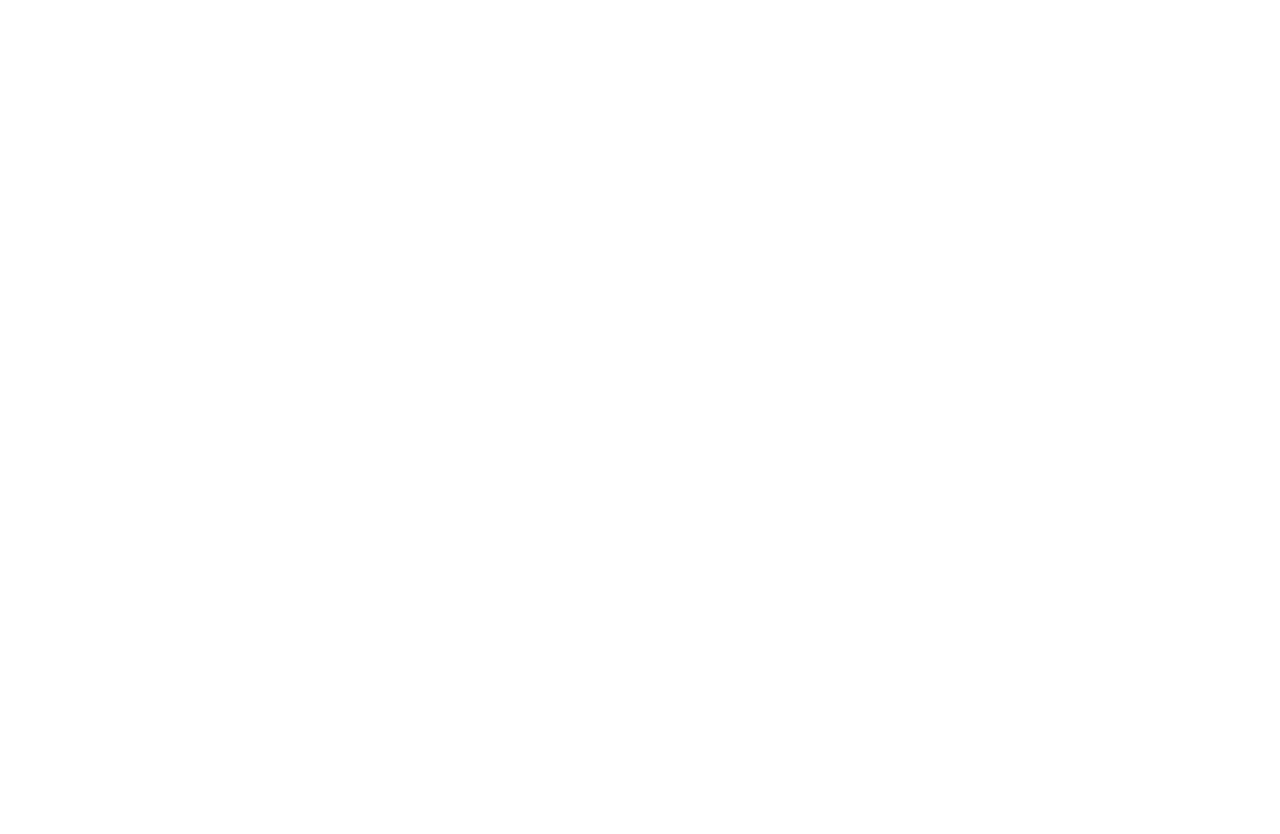
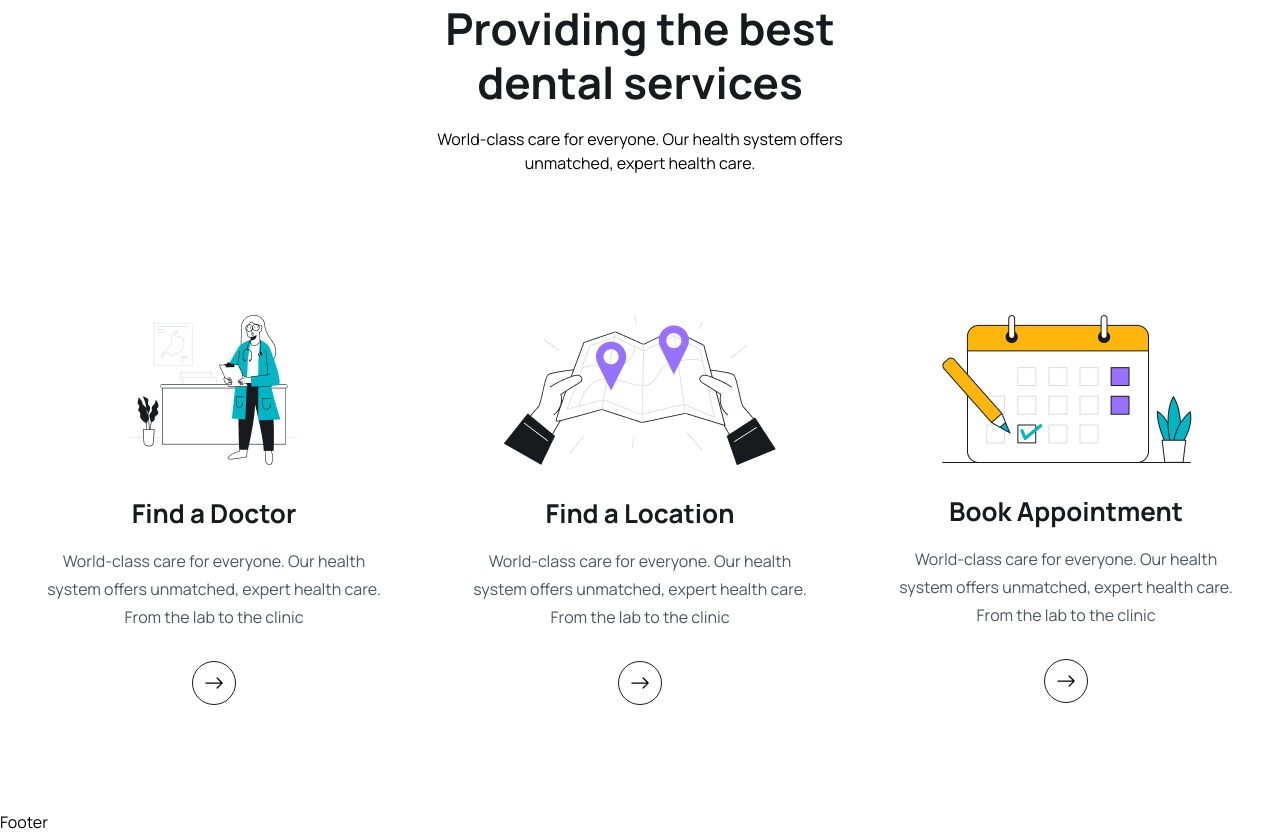
Before and after one commit to abdul8840/Dentalist, a React (Vite) app in the folder client/: page / in a window 1280 px wide. Shown: the part 840-1674 px from the top of the page. Before the commit the page ends 800 px from the top, so only its background shows below. Built offline with nearby package versions, Linux system fonts and the light colour scheme.

Commit message:
add highlights

```diff
--- a/client/src/App.css
+++ b/client/src/App.css
@@ -18,6 +18,7 @@
   top: 0;
   left: 0;
   z-index: 99999;
+  background: white;
   box-shadow: 3px 3px -8px 3px #ddd;
 }
 
--- a/client/src/pages/Home.jsx
+++ b/client/src/pages/Home.jsx
@@ -2,6 +2,12 @@
 import heroImg01 from "../assets/images/hero-img01.png"
 import heroImg02 from "../assets/images/hero-img02.png"
 import heroImg03 from "../assets/images/hero-img03.png"
+import { BsArrowRight } from "react-icons/bs"
+import { Link } from 'react-router-dom'
+import icon01 from "../assets/images/icon01.png"
+import icon02 from "../assets/images/icon02.png"
+import icon03 from "../assets/images/icon03.png"
+
 
 const Home = () => {
   return (
@@ -71,6 +77,69 @@
         {/* =============== hero section end ============== */}
 
 
+        <section>
+          <div className="container">
+            <div className="lg:w-[470px] mx-auto ">
+              <h2 className='heading text-center'>Providing the best dental services</h2>
+              <p className="text__para mt-[18px] text-center">
+                World-class care for everyone. Our health system offers unmatched, expert health care.
+              </p>
+            </div>
+
+            <div className="flex flex-wrap items-center justify-between flex-col md:flex-row gap-5 lg:gap-[30px] mt-[30px] lg:mt-[55px] ">
+              <div className="grid grid-cols-1 md:grid-cols-2 lg:grid-cols-3 gap-5 lg:gap-[30px] mt-[30px] lg:mt-[55px] ">
+
+                <div className="py-[30px] px-5 ">
+                  <div className="flex items-center justify-center">
+                    <img src={icon01} alt="" />
+                  </div>
+                  <div className="mt-[30px] ">
+                    <h2 className="text-[26px] leading-9 text-headingColor font-[700] text-center ">Find a Doctor</h2>
+                    <p className="text__para leading-7 text-textColor font-[400] mt-4 text-center">
+                    World-class care for everyone. Our health system offers unmatched, expert health care. From the lab to the clinic
+                    </p>
+                    <Link to='/doctors' className='w-[44px] h-[44px] rounded-full border border-solid border-[#181A1E] mt-[30px] mx-auto flex items-center justify-center group hover:bg-primaryColor hover:border-none '>
+                      <BsArrowRight className='group-hover:text-white w-6 h-5' />
+                    </Link>
+                  </div>
+                </div>
+
+                <div className="py-[30px] px-5 ">
+                  <div className="flex items-center justify-center">
+                    <img src={icon02} alt="" />
+                  </div>
+                  <div className="mt-[30px] ">
+                    <h2 className="text-[26px] leading-9 text-headingColor font-[700] text-center ">Find a Location</h2>
+                    <p className="text__para leading-7 text-textColor font-[400] mt-4 text-center">
+                    World-class care for everyone. Our health system offers unmatched, expert health care. From the lab to the clinic
+                    </p>
+                    <Link to='/doctors' className='w-[44px] h-[44px] rounded-full border border-solid border-[#181A1E] mt-[30px] mx-auto flex items-center justify-center group hover:bg-primaryColor hover:border-none '>
+                      <BsArrowRight className='group-hover:text-white w-6 h-5' />
+                    </Link>
+                  </div>
+                </div>
+
+                <div className="py-[30px] px-5 ">
+                  <div className="flex items-center justify-center">
+                    <img src={icon03} alt="" />
+                  </div>
+                  <div className="mt-[30px] ">
+                    <h2 className="text-[26px] leading-9 text-headingColor font-[700] text-center ">Book Appointment</h2>
+                    <p className="text__para leading-7 text-textColor font-[400] mt-4 text-center">
+                    World-class care for everyone. Our health system offers unmatched, expert health care. From the lab to the clinic
+                    </p>
+                    <Link to='/doctors' className='w-[44px] h-[44px] rounded-full border border-solid border-[#181A1E] mt-[30px] mx-auto flex items-center justify-center group hover:bg-primaryColor hover:border-none '>
+                      <BsArrowRight className='group-hover:text-white w-6 h-5' />
+                    </Link>
+                  </div>
+                </div>
+
+              </div>
+            </div>
+          </div>
+        </section>
+
+
     </>
   )
 }
```
